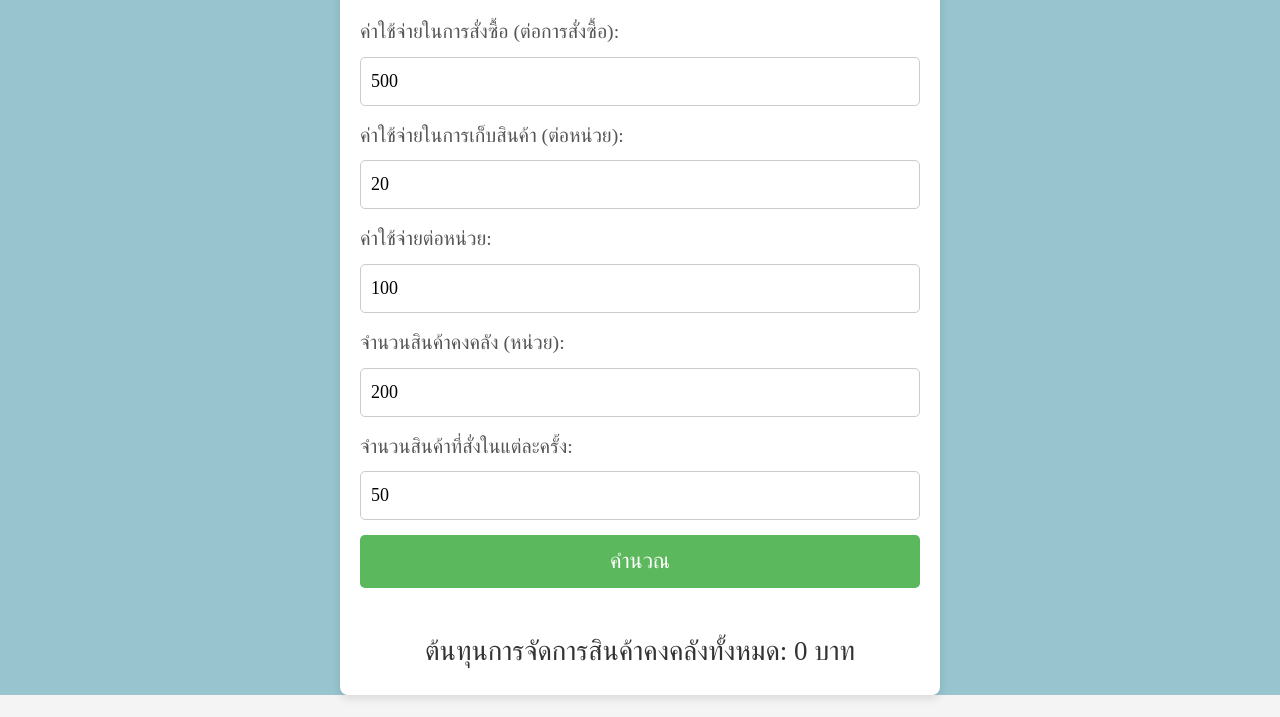
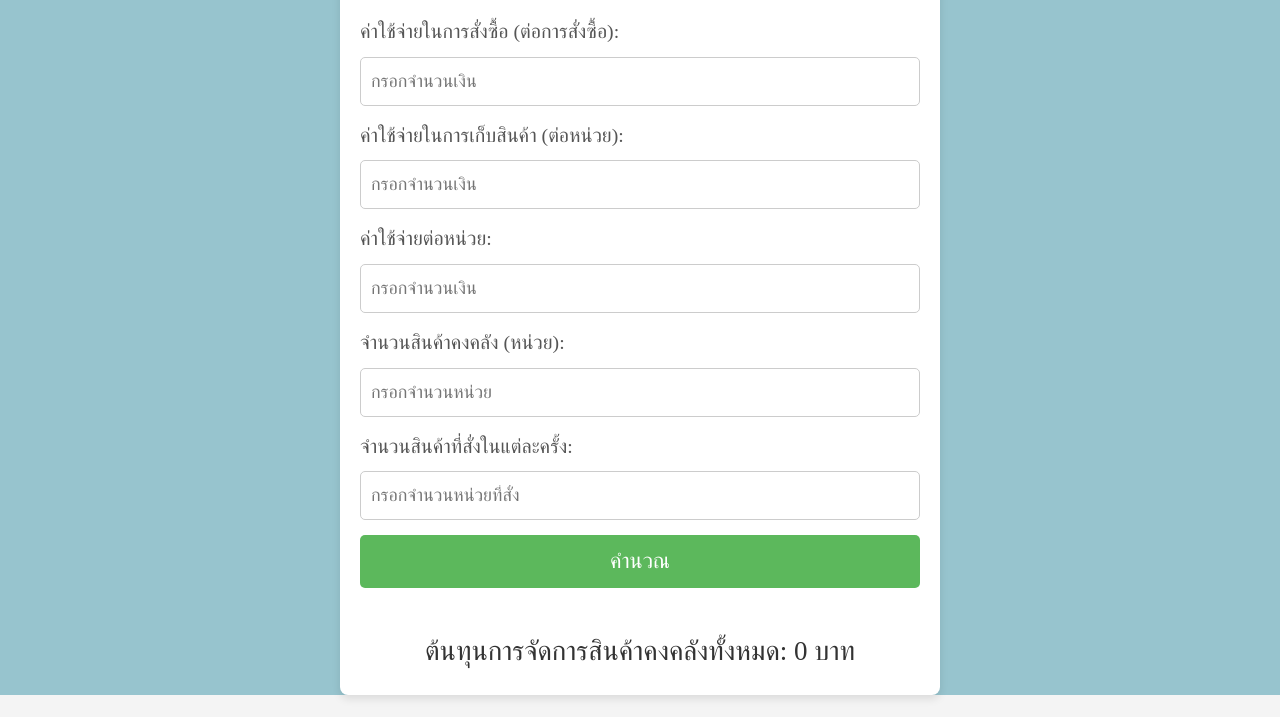
Before and after one commit to Nun04/my-website, a plain HTML site: page 2.html in a window 1280 px wide. Shown: the part 663-1380 px from the top of the page. Drawn offline with nearby package versions, Linux system fonts and the light colour scheme.

Commit message:
Update 2.html

```diff
--- a/2.html
+++ b/2.html
@@ -131,23 +131,23 @@
         <form id="costForm">
             <div class="form-group">
                 <label for="orderingCost">ค่าใช้จ่ายในการสั่งซื้อ (ต่อการสั่งซื้อ):</label>
-                <input type="number" id="orderingCost" name="orderingCost" placeholder="จำนวนเงิน" value="500" required>
+                <input type="number" id="orderingCost" name="orderingCost" placeholder="กรอกจำนวนเงิน" required>
             </div>
             <div class="form-group">
                 <label for="holdingCost">ค่าใช้จ่ายในการเก็บสินค้า (ต่อหน่วย):</label>
-                <input type="number" id="holdingCost" name="holdingCost" placeholder="จำนวนเงิน" value="20" required>
+                <input type="number" id="holdingCost" name="holdingCost" placeholder="กรอกจำนวนเงิน" required>
             </div>
             <div class="form-group">
                 <label for="unitCost">ค่าใช้จ่ายต่อหน่วย:</label>
-                <input type="number" id="unitCost" name="unitCost" placeholder="จำนวนเงิน" value="100" required>
+                <input type="number" id="unitCost" name="unitCost" placeholder="กรอกจำนวนเงิน" required>
             </div>
             <div class="form-group">
                 <label for="inventoryLevel">จำนวนสินค้าคงคลัง (หน่วย):</label>
-                <input type="number" id="inventoryLevel" name="inventoryLevel" placeholder="จำนวนหน่วย" value="200" required>
+                <input type="number" id="inventoryLevel" name="inventoryLevel" placeholder="กรอกจำนวนหน่วย" required>
             </div>
             <div class="form-group">
                 <label for="orderQuantity">จำนวนสินค้าที่สั่งในแต่ละครั้ง:</label>
-                <input type="number" id="orderQuantity" name="orderQuantity" placeholder="จำนวนหน่วยที่สั่ง" value="50" required>
+                <input type="number" id="orderQuantity" name="orderQuantity" placeholder="กรอกจำนวนหน่วยที่สั่ง" required>
             </div>
 
             <button type="button" onclick="calculateInventoryCost()">คำนวณ</button>
```
